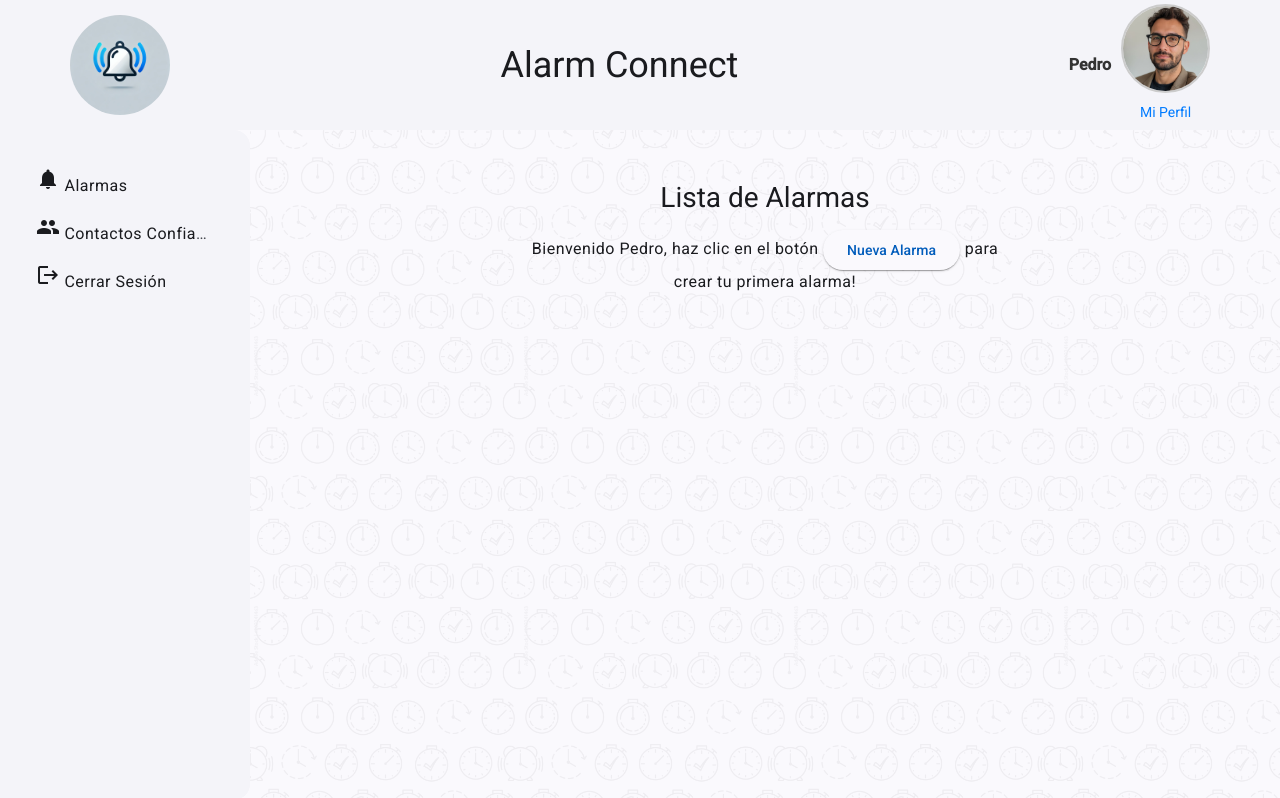
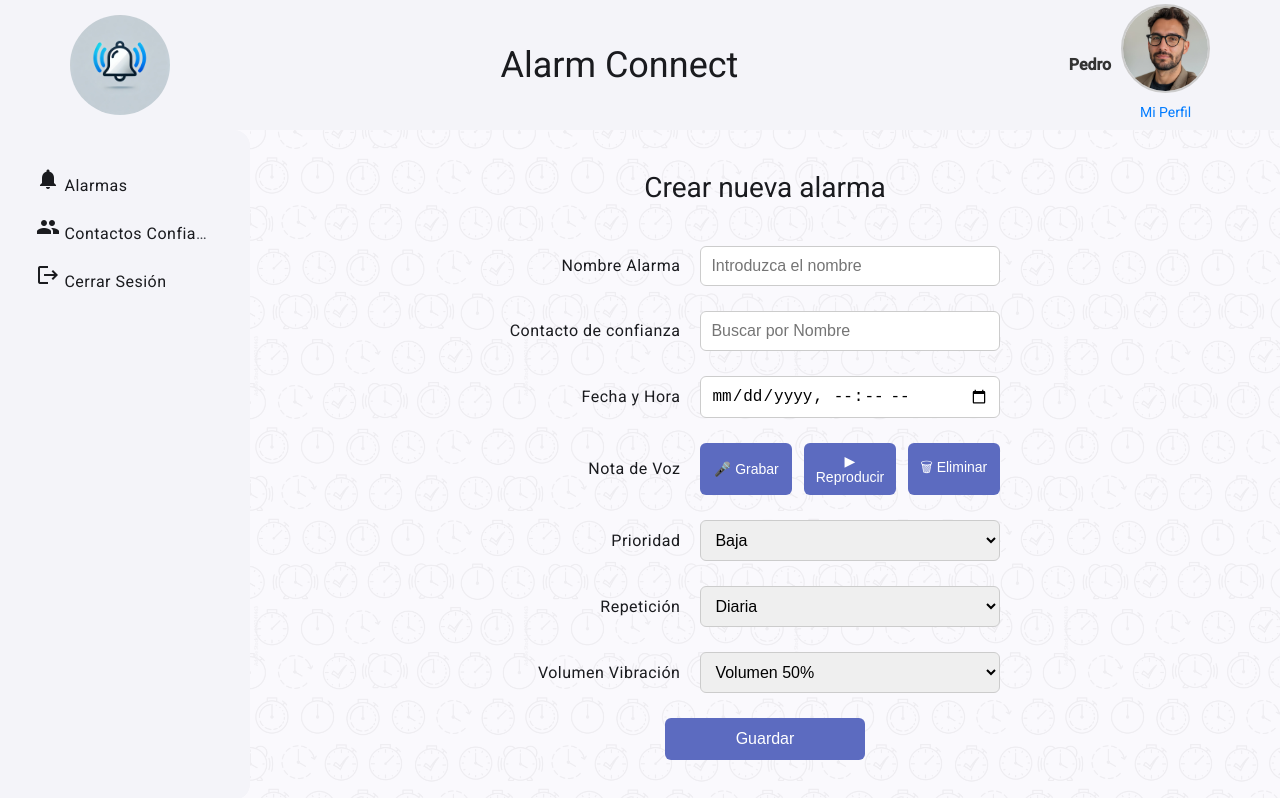
Before and after one commit to orsolarte4221/alarmconnect_web, an Angular app: page /crear-alarma in a window 1280 px wide. Before the commit this address led to /alarms. Built offline with nearby package versions, Linux system fonts and the light colour scheme.

Commit message:
Pantalla 3 Primera version

```diff
--- a/src/app/app-routing.module.ts
+++ b/src/app/app-routing.module.ts
@@ -3,12 +3,14 @@ import { RouterModule, Routes } from '@angular/router';
 import { AlarmListComponent } from './pages/alarm-list/alarm-list.component';
 import { MainLayoutComponent } from './layout/main-layout/main-layout.component';
 import { NuevaAlarmaTipoComponent } from './pages/nueva-alarma-tipo/nueva-alarma-tipo.component';
+import { CrearAlarmaComponent } from './pages/crear-alarma/crear-alarma.component';
 
 const routes: Routes = [
   { path: '', redirectTo: 'alarms', pathMatch: 'full' }, // Redirige la raíz a /alarms
   { path: '', component: MainLayoutComponent, children: [
       { path: 'alarms', component: AlarmListComponent },
       { path: 'nueva-alarma-tipo', component: NuevaAlarmaTipoComponent } ,
+      { path: 'crear-alarma', component: CrearAlarmaComponent },
   ]},
   { path: '**', redirectTo: 'alarms' }
 ];
--- a/src/app/app.module.ts
+++ b/src/app/app.module.ts
@@ -15,13 +15,15 @@ import { MatButtonModule } from '@angular/material/button';
 import { MatChipsModule } from '@angular/material/chips';
 import { MatTableModule } from '@angular/material/table';
 import { NuevaAlarmaTipoComponent } from './pages/nueva-alarma-tipo/nueva-alarma-tipo.component';
+import { CrearAlarmaComponent } from './pages/crear-alarma/crear-alarma.component';
 
 @NgModule({
   declarations: [
     AppComponent,
     MainLayoutComponent,
     AlarmListComponent,
-    NuevaAlarmaTipoComponent
+    NuevaAlarmaTipoComponent,
+    CrearAlarmaComponent
   ],
   imports: [
     BrowserModule,
--- /dev/null
+++ b/src/app/pages/crear-alarma/crear-alarma.component.html
@@ -0,0 +1,58 @@
+<div class="crear-alarma-container">
+  <h5>Crear nueva alarma</h5>
+  <form>
+    <div class="form-group">
+      <label for="nombre">Nombre Alarma</label>
+      <input type="text" id="nombre" placeholder="Introduzca el nombre">
+    </div>
+
+    <div class="form-group">
+      <label for="contacto">Contacto de confianza</label>
+      <input type="text" id="contacto" placeholder="Buscar por Nombre">
+    </div>
+
+    <div class="form-group">
+      <label for="fecha">Fecha y Hora</label>
+      <input type="datetime-local" id="fecha">
+    </div>
+
+    <div class="form-group">
+      <label>Nota de Voz</label>
+      <div class="nota-voz">
+        <button type="button">🎤 Grabar</button>
+        <button type="button">▶ Reproducir</button>
+        <button type="button">🗑 Eliminar</button>
+      </div>
+    </div>
+
+    <div class="form-group">
+      <label for="prioridad">Prioridad</label>
+      <select id="prioridad">
+        <option>Baja</option>
+        <option>Media</option>
+        <option>Alta</option>
+      </select>
+    </div>
+
+    <div class="form-group">
+      <label for="repeticion">Repetición</label>
+      <select id="repeticion">
+        <option>Diaria</option>
+        <option>Días Hábiles [Lun-Vier]</option>
+        <option>Fines de Semana [Sáb-Dom]</option>
+        <option>Mensual</option>
+      </select>
+    </div>
+
+    <div class="form-group">
+      <label for="volumen">Volumen Vibración</label>
+      <select id="volumen">
+        <option>Volumen 50%</option>
+        <option>Volumen 80% Vibrar</option>
+        <option>Máximo</option>
+      </select>
+    </div>
+
+    <button type="submit" class="guardar-btn">Guardar</button>
+  </form>
+</div>
--- /dev/null
+++ b/src/app/pages/crear-alarma/crear-alarma.component.scss
@@ -0,0 +1,81 @@
+html, body {
+  height: auto;
+  overflow-y: auto;
+}
+
+.crear-alarma-container {
+  min-height: 100vh;
+  padding: 20px;
+  display: flex;
+  flex-direction: column;
+  align-items: center;
+  justify-content: flex-start;
+  height: 100vh;
+  text-align: center;
+  //margin-top: 30px;
+  max-width: 500px;
+}
+
+/* 🔹 Separación entre filas */
+form {
+  display: flex;
+  flex-direction: column;
+  gap: 25px; /* Antes 15px */
+}
+
+h5 {
+  margin-bottom: 40px;
+}
+.form-group {
+  display: flex;
+  align-items: center;
+  justify-content: space-between;
+  gap: 20px; /* 🔹 Mayor separación */
+}
+
+label {
+  width: 150px; /* Mantiene el tamaño fijo para alineación */
+  text-align: right; /* 🔹 Alinea el texto a la derecha */
+  display: flex;
+  justify-content: flex-end; /* 🔹 Asegura que se pegue a la derecha */
+  white-space: nowrap; /* 🔹 Evita que el texto se divida en varias líneas */
+}
+
+input, select, button {
+  flex: 1;
+  padding: 10px; /* 🔹 Más espacio en los inputs */
+  font-size: 16px;
+  border-radius: 6px; /* 🔹 Bordes más suaves */
+  border: 1px solid #ccc;
+}
+
+.nota-voz {
+  display: flex;
+  gap: 12px; /* 🔹 Más espacio entre los botones */
+}
+
+.nota-voz button {
+  background-color: #5c6bc0;
+  color: white;
+  border: none;
+  cursor: pointer;
+  padding: 10px;
+  font-size: 14px;
+  border-radius: 6px;
+}
+
+.guardar-btn {
+  background-color: #5c6bc0;
+  color: white;
+  padding: 12px;
+  font-size: 16px;
+  border: none;
+  cursor: pointer;
+  border-radius: 6px;
+  width: 200px; /* 🔹 Botón más pequeño */
+  align-self: center; /* 🔹 Centrar el botón en el formulario */
+}
+
+.guardar-btn:hover {
+  background-color: #3f51b5;
+}
```
Also changed, not shown: src/app/pages/crear-alarma/crear-alarma.component.ts (added, +10 -0 lines), 1 other file (tests, documents, lock files or other folders).
